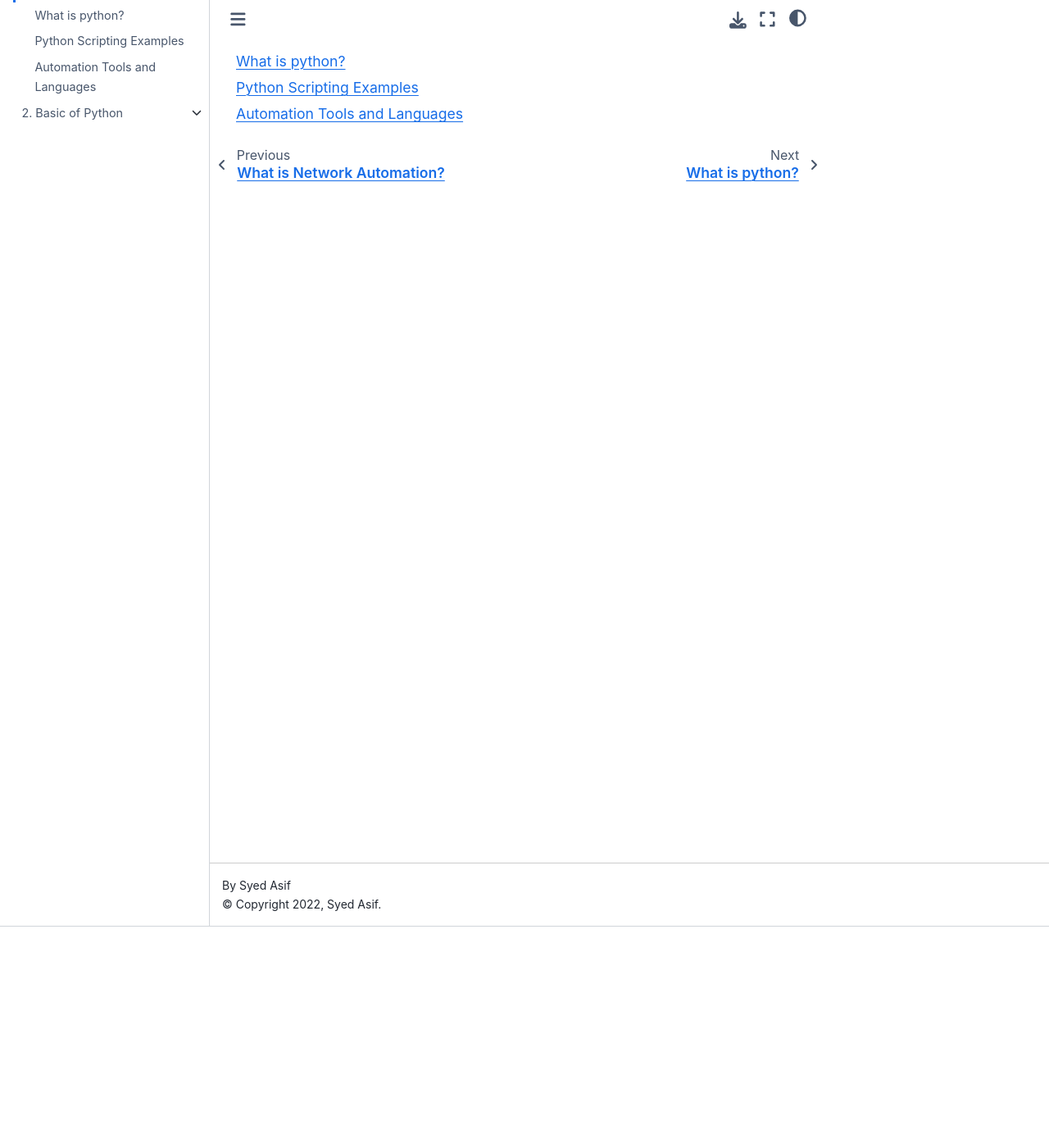
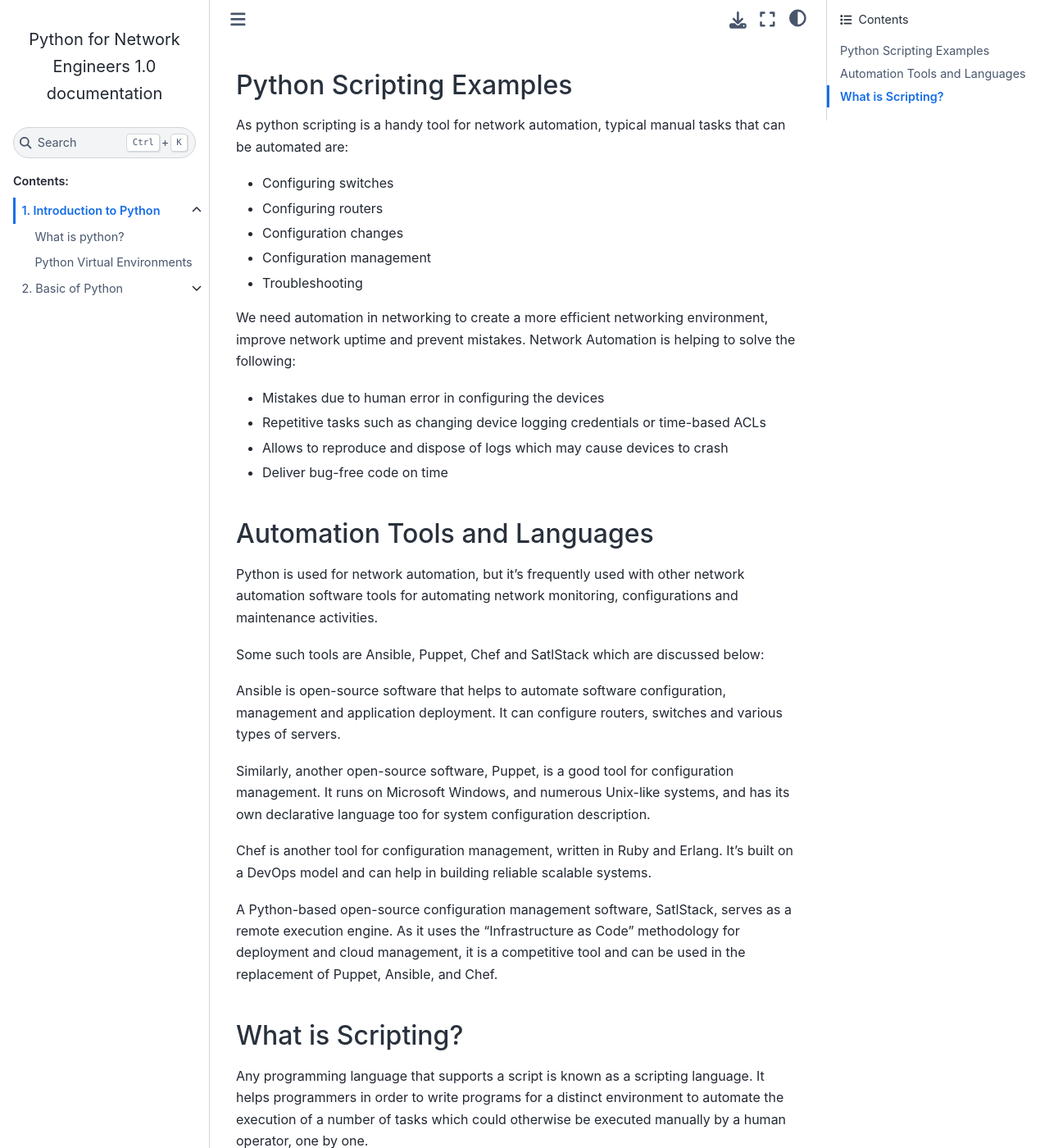
Before and after one commit to sydasif/python-book, a Sphinx documentation site: the page built from docs/source/ch-01/index.md, in a window 1280 px wide and 1400 px high, scrolled down 270 px. Shown: the whole window at 82% size. Built offline with Sphinx 7.4.7 and the Sphinx Book theme 1.1.4, drawn with Linux system fonts in a browser that asks for light colours; some of the changed text lies outside the part shown.

Commit message:
restrutured ch-01

````diff
--- a/docs/source/ch-01/index.md
+++ b/docs/source/ch-01/index.md
@@ -4,10 +4,48 @@ Python is an easy to learn, powerful programming language. It has efficient high
 
 Python language was developed by Guido van Rossum. Python has become a scripting language choice for Network Engineering tasks.
 
+## Python Scripting Examples
+
+As python scripting is a handy tool for network automation, typical manual tasks that can be automated are:
+
+- Configuring switches
+- Configuring routers
+- Configuration changes
+- Configuration management
+- Troubleshooting
+
+We need automation in networking to create a more efficient networking environment, improve network uptime and prevent mistakes. Network Automation is helping to solve the following:
+
+- Mistakes due to human error in configuring the devices
+- Repetitive tasks such as changing device logging credentials or time-based ACLs
+- Allows to reproduce and dispose of logs which may cause devices to crash
+- Deliver bug-free code on time
+
+## Automation Tools and Languages
+
+Python is used for network automation, but it’s frequently used with other network automation software tools for automating network monitoring, configurations and maintenance activities.
+
+Some such tools are Ansible, Puppet, Chef and SatlStack which are discussed below:
+
+Ansible is open-source software that helps to automate software configuration, management and application deployment. It can configure routers, switches and various types of servers.
+
+Similarly, another open-source software, Puppet, is a good tool for configuration management. It runs on Microsoft Windows, and numerous Unix-like systems, and has its own declarative language too for system configuration description.
+
+Chef is another tool for configuration management, written in Ruby and Erlang. It's built on a DevOps model and can help in building reliable scalable systems.
+
+A Python-based open-source configuration management software, SatlStack, serves as a remote execution engine. As it uses the "Infrastructure as Code" methodology for deployment and cloud management, it is a competitive tool and can be used in the replacement of Puppet, Ansible, and Chef.
+
+## What is Scripting?
+
+Any programming language that supports a script is known as a scripting language. It helps programmers in order to write programs for a distinct environment to automate the execution of a number of tasks which could otherwise be executed manually by a human operator, one by one.
+
+```{seealso}
+More information on [website](https://docs.python.org/3.10/tutorial/appetite.html)
+```
+
 ```{toctree}
 :maxdepth: 1
 
-intro
-example
-tool
+01_intro
+02_venv
 ```
````
Also changed, not shown: docs/source/ch-01/02_venv.md (added, +71 -0 lines), docs/source/ch-01/01_intro.md (renamed from docs/source/ch-01/intro.md), docs/source/ch-01/example.ipynb (deleted), docs/source/ch-01/tool.ipynb (deleted).
